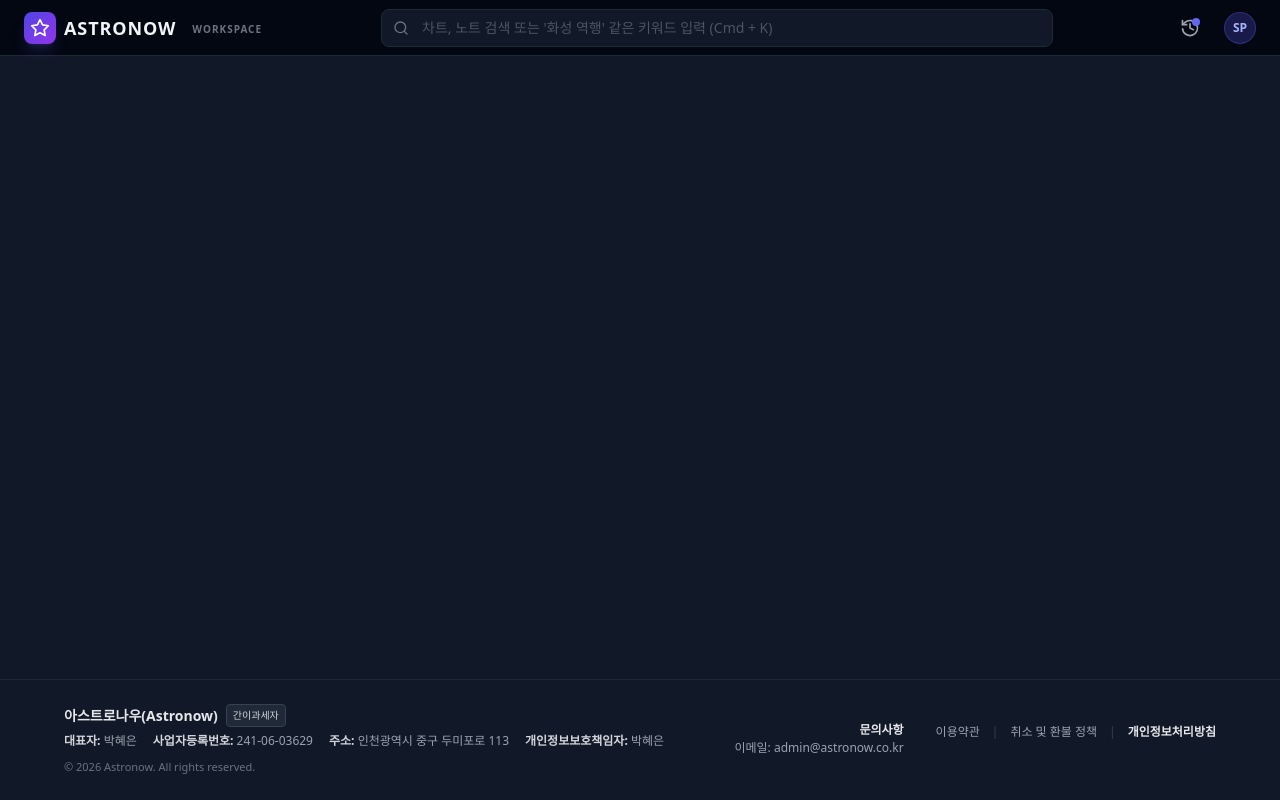
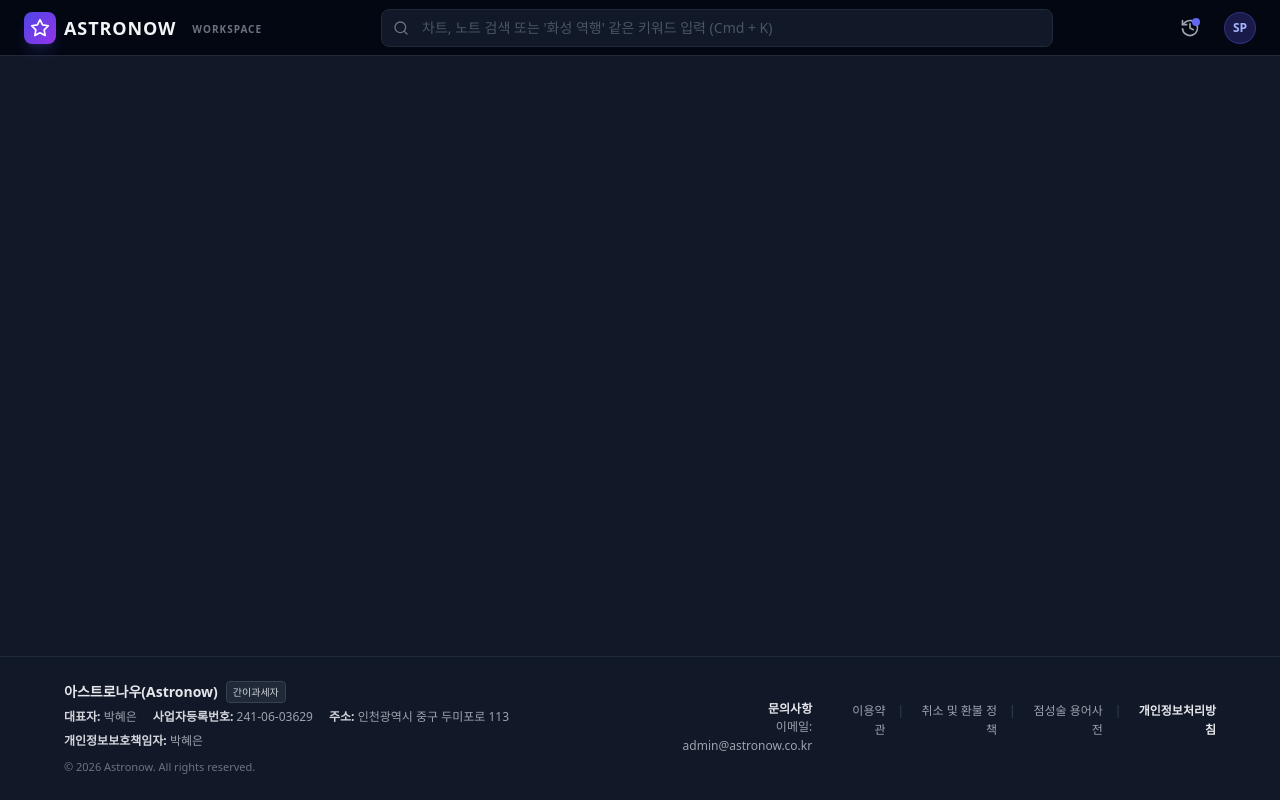
Before and after one commit to Sarahhyepark3/astronow, a React (Vite) app: page /lexicon in a window 1280 px wide. Built offline with nearby package versions, Linux system fonts and the light colour scheme; some icons are missing.

Commit message:
Update Footer.jsx

```diff
--- a/src/Footer.jsx
+++ b/src/Footer.jsx
@@ -40,6 +40,8 @@ export default function Footer() {
             <span className="text-gray-700">|</span>
             <Link to="/refund" className="hover:text-white transition-colors">취소 및 환불 정책</Link>
             <span className="text-gray-700">|</span>
+            <Link to="/lexicon" className="hover:text-white transition-colors">점성술 용어사전</Link>
+            <span className="text-gray-700">|</span>
             <Link to="/privacy" className="hover:text-white font-semibold text-gray-200">개인정보처리방침</Link>
           </div>
         </div>
```
